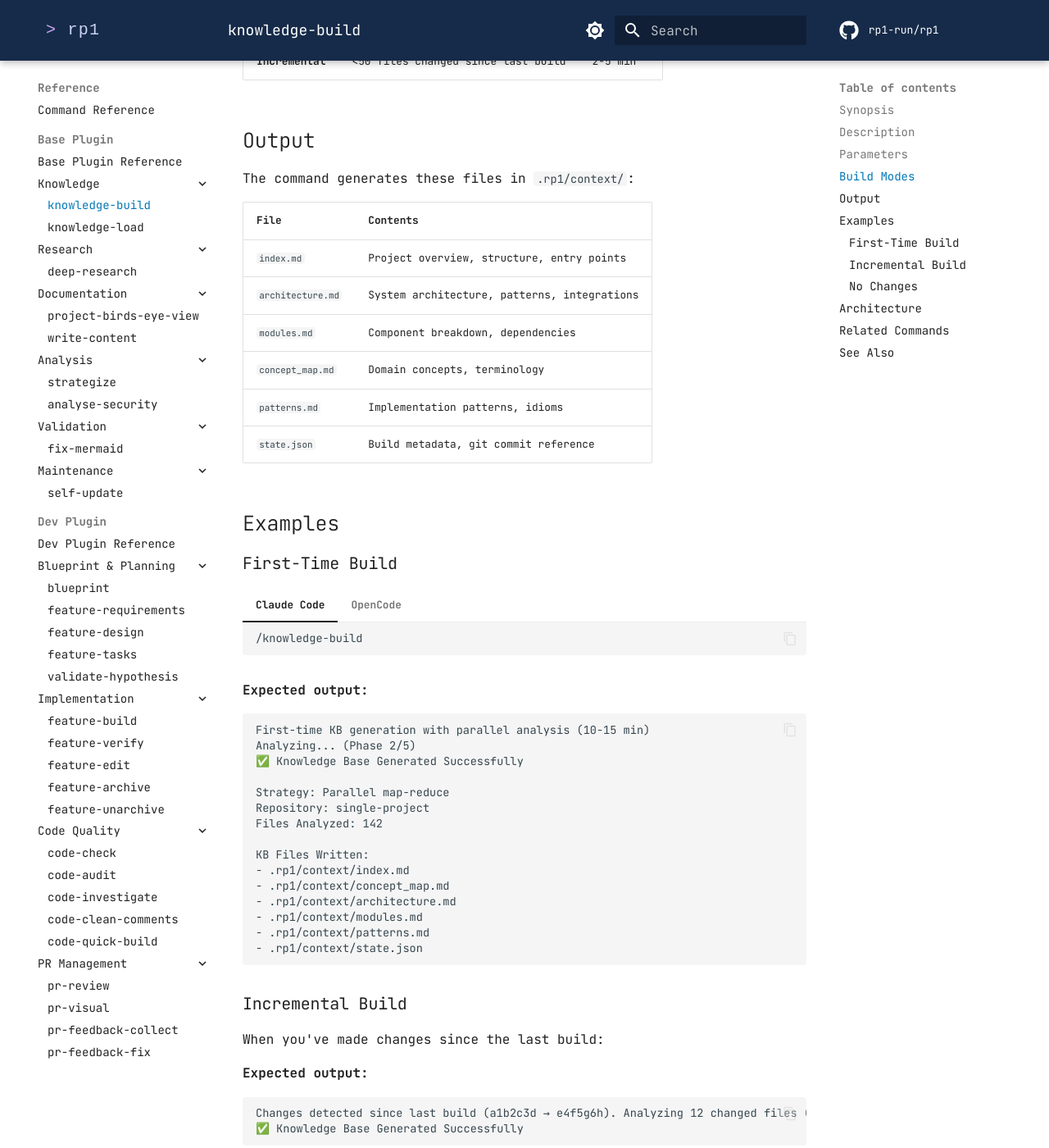
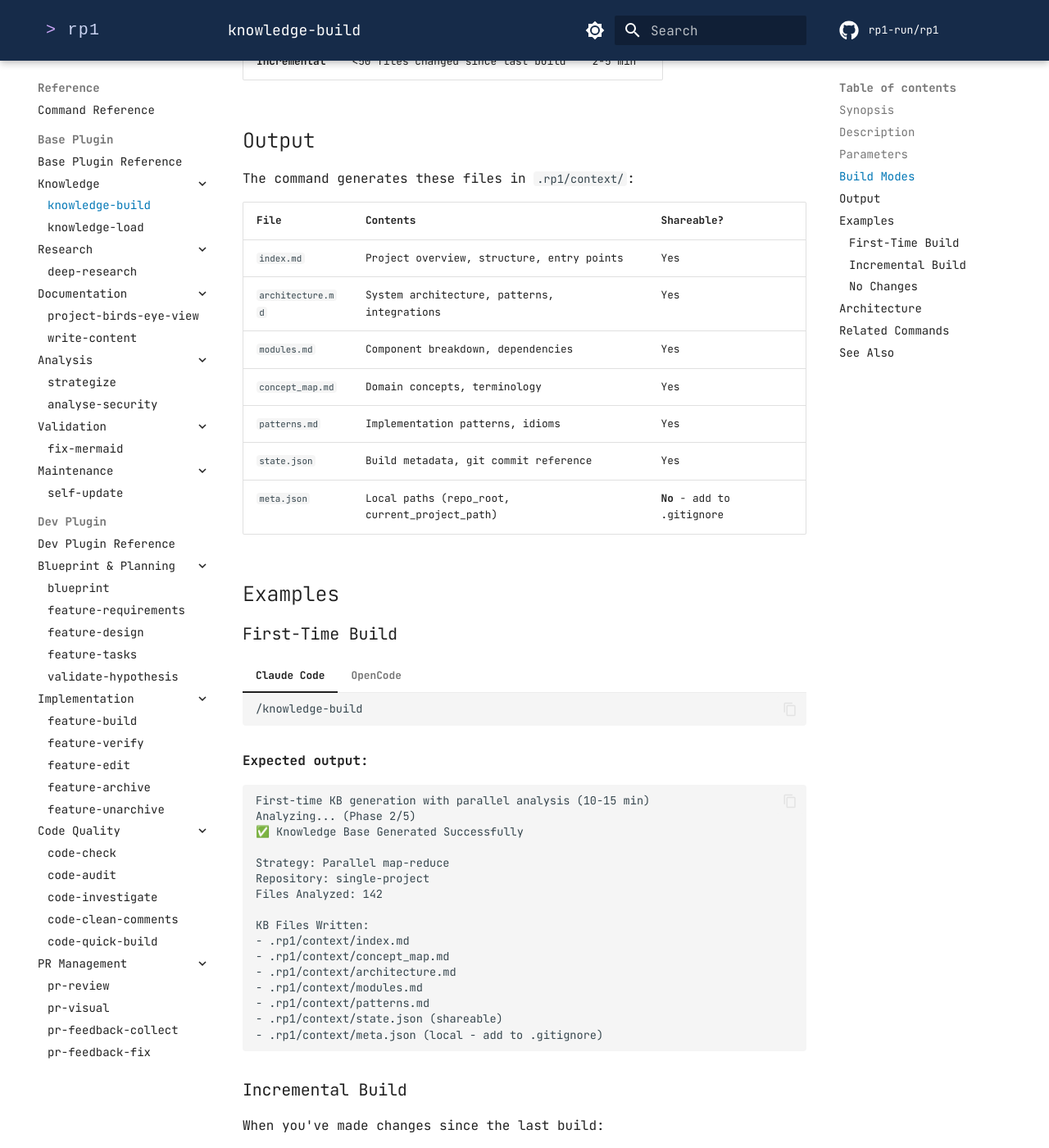
Before and after one commit to rp1-run/rp1, an MkDocs documentation site: the page built from docs/reference/base/knowledge-build.md, in a window 1280 px wide and 1400 px high, scrolled down 1353 px. Shown: the whole window at 82% size. Built offline with MkDocs 1.6.1 and Material for MkDocs 9.7.7, drawn with Linux system fonts in a browser that asks for light colours; comment, search, counter and statistics services are not loaded.

Commit message:
feat: seperate meta.json

````diff
--- a/docs/reference/base/knowledge-build.md
+++ b/docs/reference/base/knowledge-build.md
@@ -50,14 +50,15 @@ The command automatically detects the appropriate build mode:
 
 The command generates these files in `.rp1/context/`:
 
-| File | Contents |
-|------|----------|
-| `index.md` | Project overview, structure, entry points |
-| `architecture.md` | System architecture, patterns, integrations |
-| `modules.md` | Component breakdown, dependencies |
-| `concept_map.md` | Domain concepts, terminology |
-| `patterns.md` | Implementation patterns, idioms |
-| `state.json` | Build metadata, git commit reference |
+| File | Contents | Shareable? |
+|------|----------|------------|
+| `index.md` | Project overview, structure, entry points | Yes |
+| `architecture.md` | System architecture, patterns, integrations | Yes |
+| `modules.md` | Component breakdown, dependencies | Yes |
+| `concept_map.md` | Domain concepts, terminology | Yes |
+| `patterns.md` | Implementation patterns, idioms | Yes |
+| `state.json` | Build metadata, git commit reference | Yes |
+| `meta.json` | Local paths (repo_root, current_project_path) | **No** - add to .gitignore |
 
 ## Examples
 
@@ -91,7 +92,8 @@ KB Files Written:
 - .rp1/context/architecture.md
 - .rp1/context/modules.md
 - .rp1/context/patterns.md
-- .rp1/context/state.json
+- .rp1/context/state.json (shareable)
+- .rp1/context/meta.json (local - add to .gitignore)
 ```
 
 ### Incremental Build
````
Also changed, not shown: docs/concepts/knowledge-aware-agents.md (+2 -1 lines), docs/concepts/map-reduce-workflows.md (+2 -1 lines), docs/getting-started/rp1-directory.md (+7 -2 lines), docs/guides/team-onboarding.md (+2 -1 lines), plugins/base/agents/kb-spatial-analyzer.md (+13 -7 lines), plugins/base/commands/knowledge-build.md (+32 -10 lines), plugins/base/skills/knowledge-base-templates/SKILL.md (+21 -7 lines), 2 other files.
